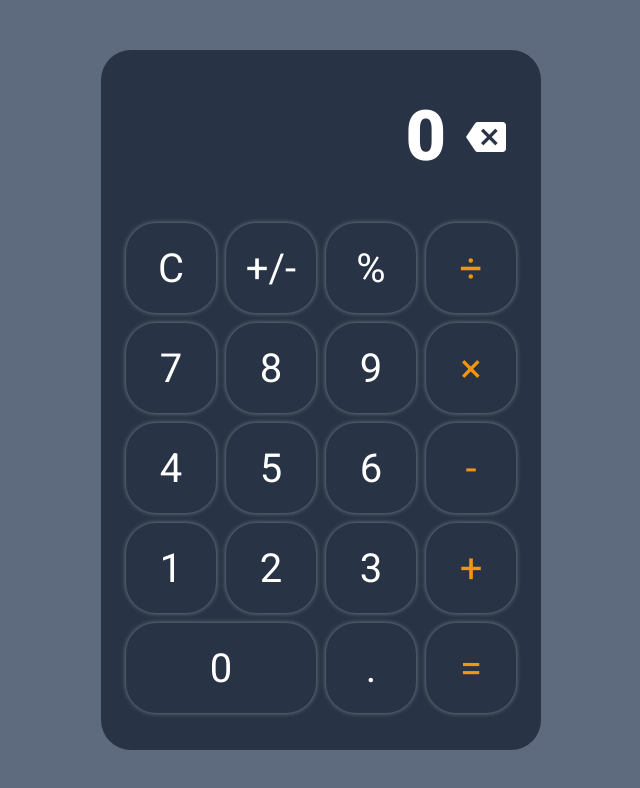
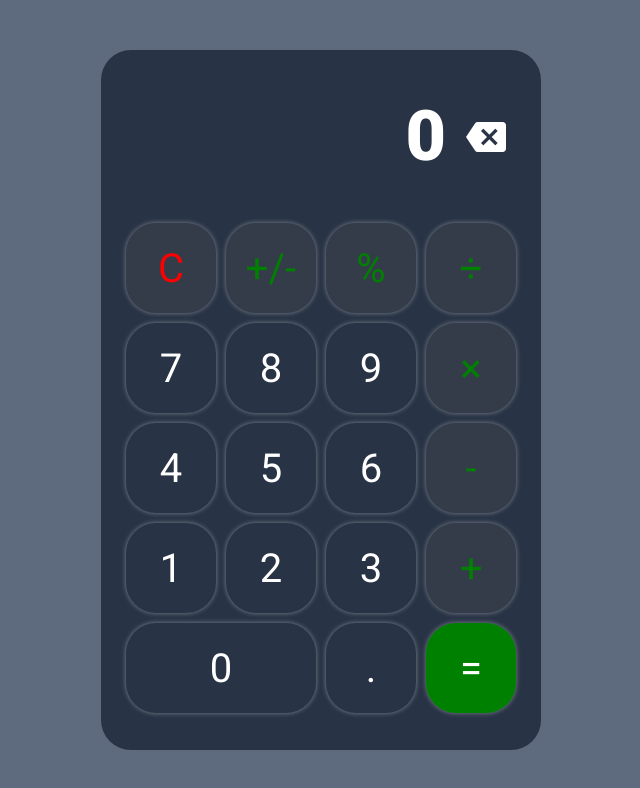
Before and after one commit to jaws-1684/calculator, a plain HTML site: page index.html in a window 1280 px wide. Shown: the whole page, without its empty margins (319-959 px from the left). Drawn offline with Linux system fonts and the light colour scheme.

Commit message:
change operator button colors

```diff
--- a/styles.css
+++ b/styles.css
@@ -58,7 +58,7 @@ body {
 }
 
 .result::selection {
-    color: orange;
+    color: green;
     background: gray;
 }
 .material-icons {
@@ -109,7 +109,7 @@ body {
 }
 
 .btn:focus {
-    outline: 2px solid #f5940f;
+    outline: 2px solid green;
     outline-offset: 2px;
 }
 
@@ -120,6 +120,19 @@ body {
     flex-grow: 1;
   }
 
-.btn:nth-of-type(4), .btn:nth-of-type(8), .btn:nth-of-type(12), .btn:nth-of-type(16), .btn:nth-of-type(19){
-    color: #f5940f;
+.btn:nth-of-type(2), .btn:nth-of-type(3), .btn:nth-of-type(4), .btn:nth-of-type(8), .btn:nth-of-type(12), .btn:nth-of-type(16), .btn:nth-of-type(19){
+    color: green;
+    background-color: rgba(85, 85, 85, 0.26);
+
   }
+
+#equal {
+    background-color: green;
+    color: white;
+  }
+
+#clear {
+    color: red;
+    background-color: rgba(85, 85, 85, 0.26);
+
+}
```
